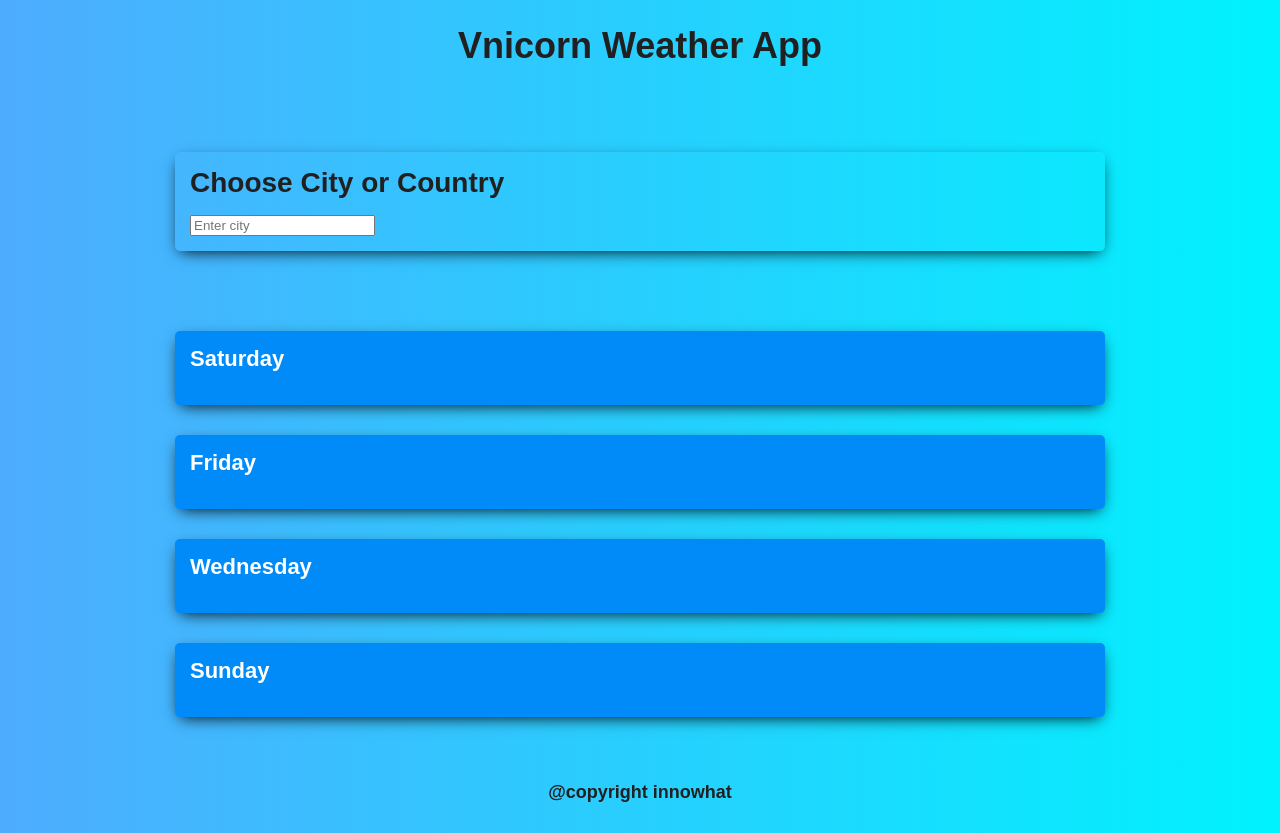
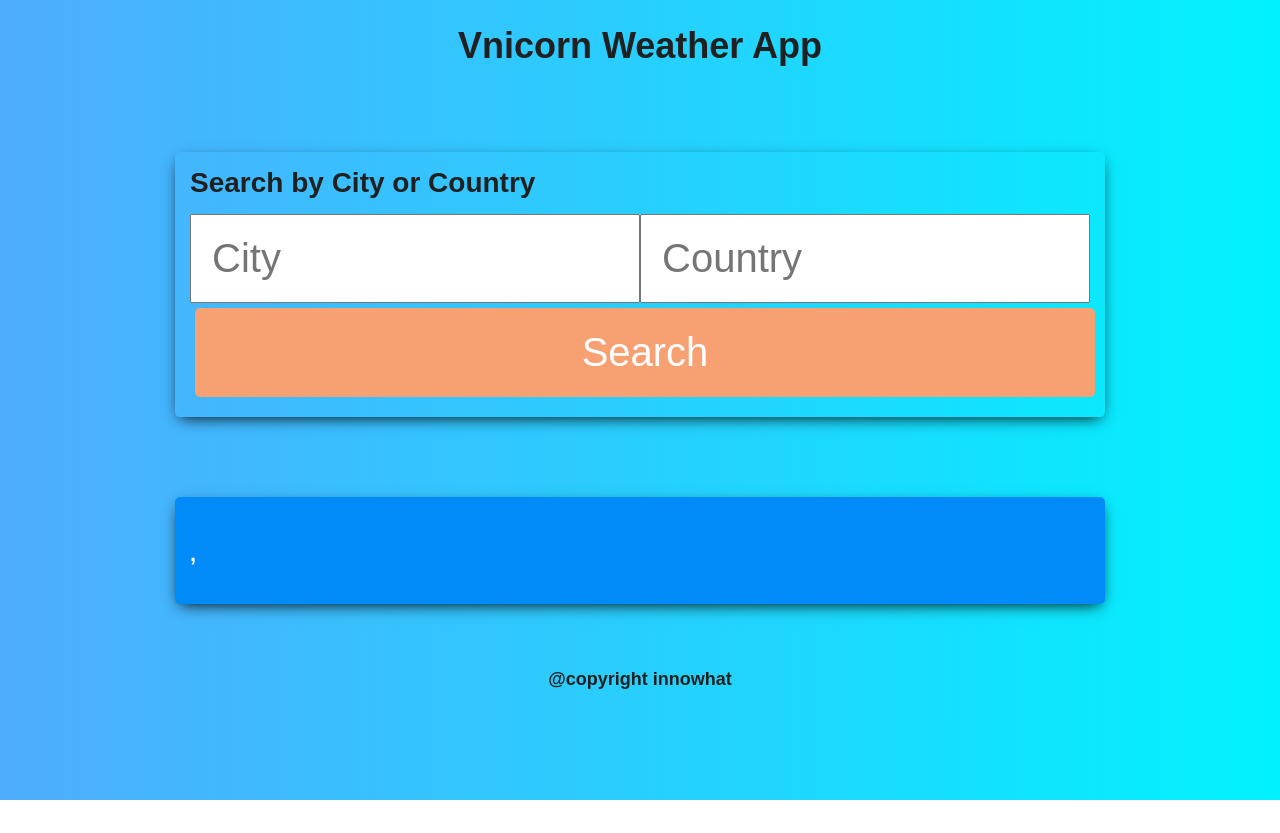
Before and after one commit to innowhat/vnicorn-weather-app, a React (Create React App) app: page / in a window 1280 px wide. After the commit the page ends 800 px from the top, so only its background shows below. Built offline with nearby package versions, Linux system fonts and the light colour scheme.

Commit message:
Search function

```diff
--- a/src/components/Weather.jsx
+++ b/src/components/Weather.jsx
@@ -6,43 +6,71 @@ import Heading from "../elements/Heading";
 import Card from "../elements/Card";
 import WeatherInput from "./WeatherInput";
 
+const API_KEY = "ad1d890318187965928b47ae73fc7bc6";
+
 class Weather extends React.Component {
+  constructor() {
+    super();
+    this.state = {
+      city: "",
+      temperature: "",
+      temp_high: "",
+      temp_low: "",
+      humidity: "",
+      description: "",
+      isLoading: true
+    };
+  }
+
+  componentDidMount() {}
+
+  handleSearch = event => {
+    event.preventDefault();
+
+    const city = event.target.city.value;
+    const country = event.target.country.value;
+    fetch(
+      `http://api.openweathermap.org/data/2.5/weather?q=${city},${country}&appid=${API_KEY}&units=metric`
+    )
+      .then(response => response.json())
+      .then(responseData => {
+        console.log(responseData);
+        this.setState({
+          city: responseData.name,
+          temperature: responseData.main.temp,
+          temp_high: responseData.main.temp_max,
+          temp_low: responseData.main.temp_min,
+          humidity: responseData.main.humidity,
+          description: responseData.weather[0].description,
+          loading: false
+        });
+      })
+      .catch(error => {
+        console.log("Error fetching and parsing data", error);
+      });
+  };
+
   render() {
-    const randomCards = [];
-
-    for (let i = 0; i < 4; i++) {
-      randomCards.push({
-        date: faker.date.weekday(1)
-      });
-    }
-
     return (
       <div>
         <Container>
           <Flex>
-            <Card big style={{ width: "100%" }}>
-              <Heading h3>Choose City or Country</Heading>
-              <WeatherInput />
-            </Card>
+            <WeatherInput handleSearch={this.handleSearch} />
           </Flex>
         </Container>
         <Container>
           <Flex>
-            {randomCards.map((el, index) => {
-              return (
-                <Card
-                  primary
-                  key={index}
-                  delay={index * 125}
-                  style={{ width: "100%" }}
-                >
-                  <Heading style={{ color: "#fff" }} h4>
-                    {el.date}
-                  </Heading>
-                  <p>{el.copy}</p>
-                </Card>
-              );
-            })}
+            <Card primary delay={125} style={{ width: "100%" }}>
+              <Heading style={{ color: "#fff" }} h4>
+                <h3>{this.state.city}</h3>
+                <h1>{this.state.temperature}</h1>
+                <h3>{this.state.humidity}</h3>
+                <p>
+                  {this.state.temp_low}, {this.state.temp_high}
+                </p>
+                <p>{this.state.description}</p>
+              </Heading>
+            </Card>
           </Flex>
         </Container>
       </div>
--- a/src/components/WeatherInput.jsx
+++ b/src/components/WeatherInput.jsx
@@ -1,10 +1,35 @@
 import React from "react";
+import Button from "../elements/Button";
+import Card from "../elements/Card";
+import Heading from "../elements/Heading";
 
-function WeatherInput() {
+function WeatherInput(props) {
   return (
-    <form>
-      <input type="text" name="city" placeholder="Enter city" />
-    </form>
+    <Card big style={{ width: "100%" }}>
+      <Heading h3>Search by City or Country</Heading>
+      <form onSubmit={props.handleSearch}>
+        <input
+          style={{ width: "50%", padding: "20px", fontSize: "40px" }}
+          type="text"
+          name="city"
+          placeholder="City"
+        />
+        <input
+          style={{ width: "50%", padding: "20px", fontSize: "40px" }}
+          type="text"
+          name="country"
+          placeholder="Country "
+        />
+        <Button
+          secondary
+          type="submit"
+          name="btnSearch"
+          style={{ width: "100%", padding: "20px", fontSize: "40px" }}
+        >
+          Search
+        </Button>
+      </form>
+    </Card>
   );
 }
 
```
